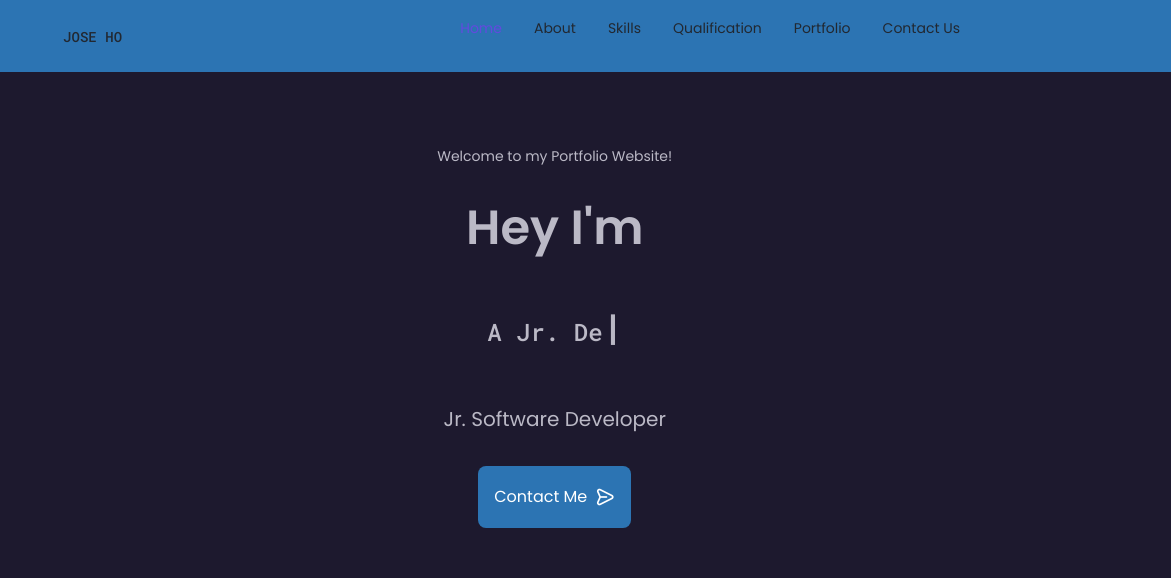
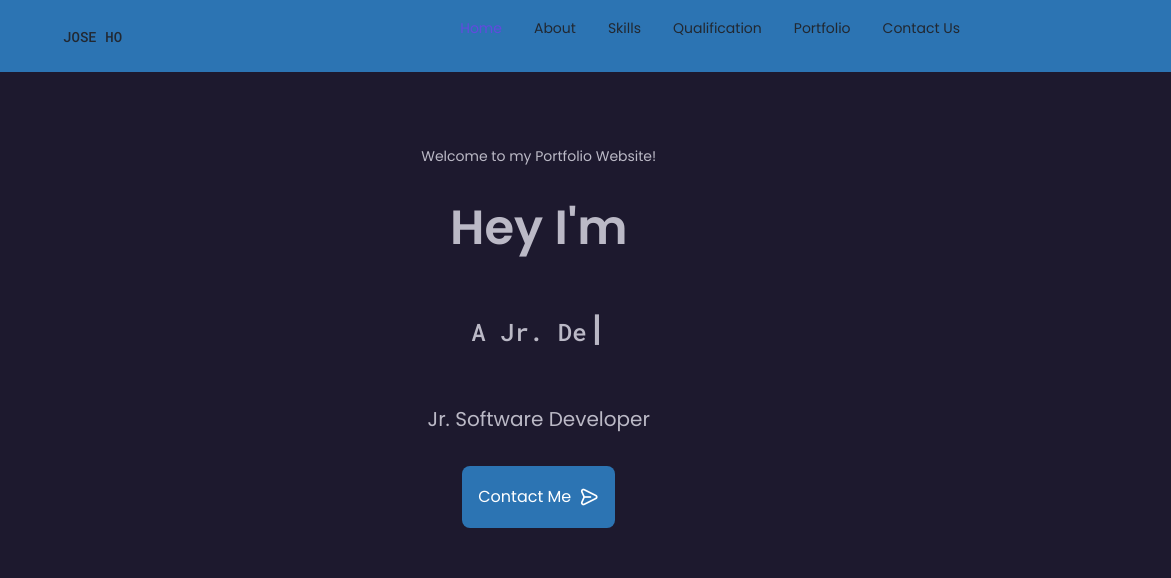
Before and after one commit to JoseHernandez26/JoseHernandez26.github.io, a plain HTML site: page index.html in a window 1280 px wide. Shown: the top 578 px of the page, 109-1280 px from the left. Drawn offline with nearby package versions, Linux system fonts and the light colour scheme.

Commit message:
actualizado

```diff
--- a/css/style.css
+++ b/css/style.css
@@ -377,7 +377,7 @@ img{
     width: 600px;
     align-content: center;
     text-align: center;
-    transform: translateX(-6rem);
+    transform: translateX(-7rem);
 }
 
 .home__welcome{
```
